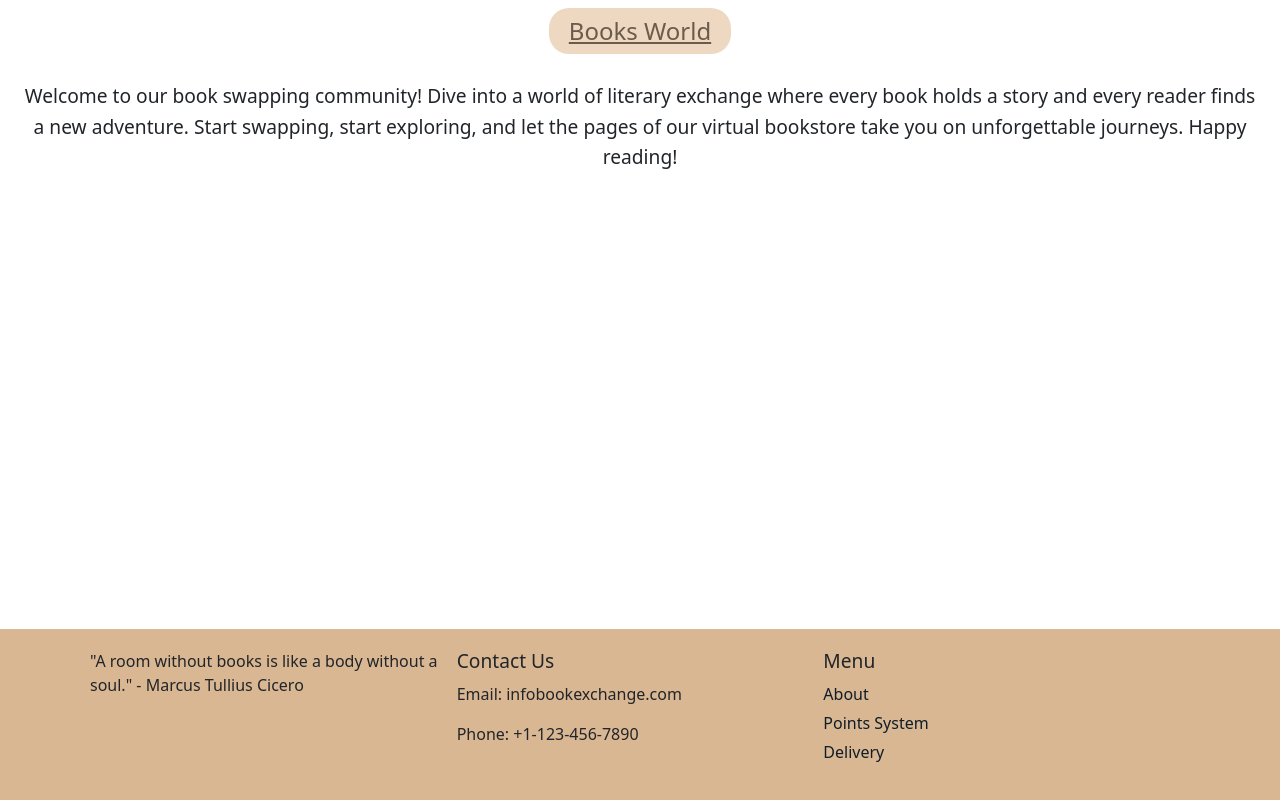
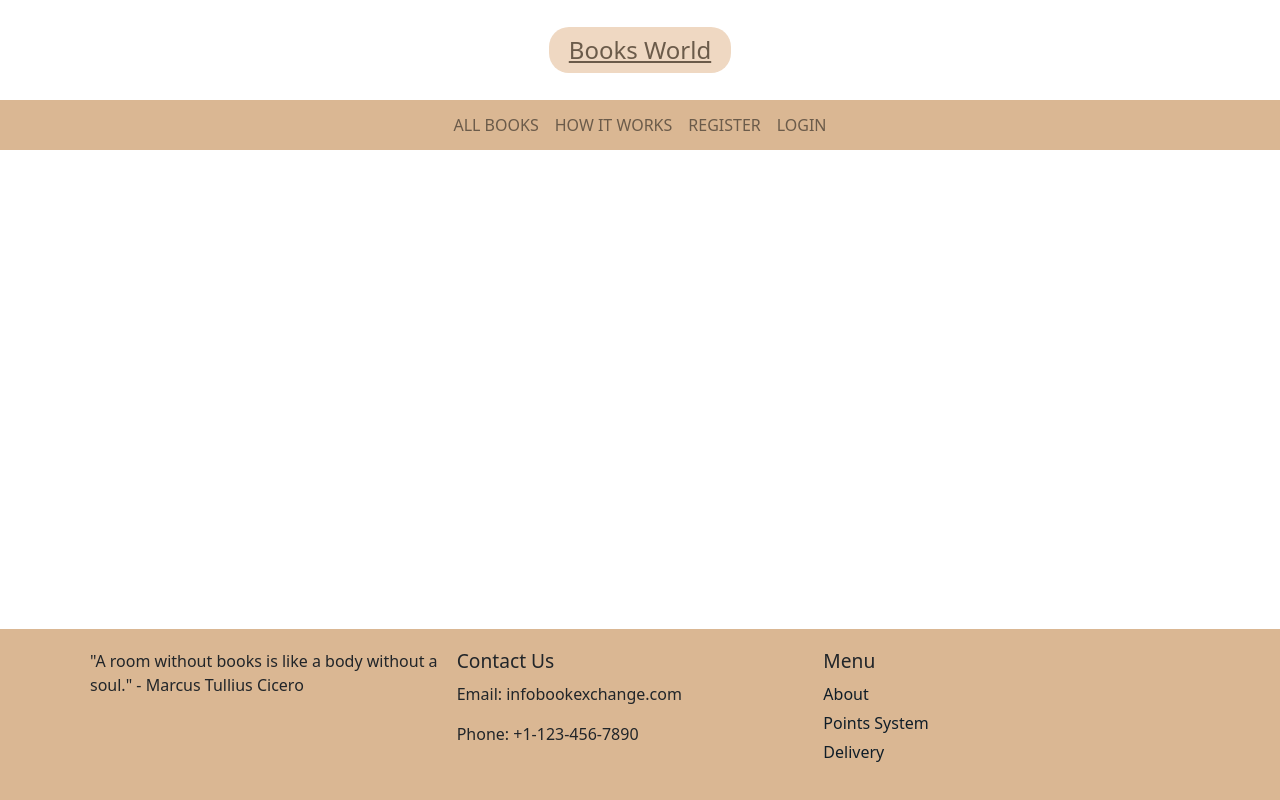
Before and after one commit to dvmitkova/books-world, an Angular app in the folder client/: page /home in a window 1280 px wide. Built offline with nearby package versions, Linux system fonts and the light colour scheme.

Commit message:
Added Navbar Design

```diff
--- a/client/src/app/core/header/header.component.css
+++ b/client/src/app/core/header/header.component.css
@@ -1,3 +1,7 @@
+header {
+  height: 100px;
+}
+
 .site-logo {
   padding: 5px 20px;
   border-radius: 20px;
--- a/client/src/app/core/header/header.component.html
+++ b/client/src/app/core/header/header.component.html
@@ -1,6 +1,6 @@
 <header class=" navbar navbar-expand-lg fixed-top bg-white">
   <div class="container justify-content-center">
-    <a class="site-logo">Books World</a>
+    <a href="#" class="site-logo"> Books World </a>
   </div>
 
 </header>
--- a/client/src/app/core/navbar/navbar.component.css
+++ b/client/src/app/core/navbar/navbar.component.css
@@ -1,69 +1,10 @@
-header {
-    position: relative;
-    background: #dab793;
-    padding: 0;
-    font-weight: 500;
-  }
+nav {
+    margin-top: 100px;
+    height: 50px;
+    background-color: var(--navbar-color);
+}
 
-  a {
-    color: #0f1d28;
-    text-decoration: none;
-  }
-
-  a:hover {
-    background: #94765a;
-    color: white;
-    cursor: pointer;
-  }
-
-  .container {
-    margin: 0 auto;
-    display: flex;
-    justify-content: space-between;
-  }
-
-
-  a.logo {
-    font-weight: 800;
-    padding: 1rem;
-    font-size: 1.2rem;
-  }
-
-  ul {
-    display: flex;
-    list-style-type: none;
-    margin: 0;
-  }
-
-  ul a {
-    padding: 1rem;
-    display: inline-block;
-  }
-
-  a span {
-    background: #0f1d28;
-    color: white;
-    padding: 0.1rem 0.45rem 0.2rem 0.45rem;
-    border-radius: 100rem;
-    font-size: 0.9rem;
-  }
-
-  .merch-container {
-    position: relative;
-  }
-
-  .merch {
-    position: absolute;
-    z-index: 1;
-    background: #ad9db8;
-    display: none;
-  }
-
-  .merch-container:hover .merch {
-    display: block;
-  }
-
-  .merch a {
-    width: 100%;
-    min-width: 8rem;
-  }
+.nav-link {
+    text-transform: uppercase;
+    color: var(--body-text-color)
+}
--- a/client/src/app/core/navbar/navbar.component.html
+++ b/client/src/app/core/navbar/navbar.component.html
@@ -1,4 +1,17 @@
-<header>
+<nav class="navbar navbar-expand-lg fixed-top">
+  <div class="container">
+    <div class="collapse navbar-collapse justify-content-center">
+      <ul class="navbar-nav">
+        <li class="nav-item ml-3"><a href="" class="nav-link">All Books</a></li>
+        <li class="nav-item ml-3"><a href="" class="nav-link">How it works</a></li>
+        <li class="nav-item ml-3"><a href="" class="nav-link">Register</a></li>
+        <li class="nav-item ml-3"><a href="" class="nav-link">Login</a></li>
+      </ul>
+    </div>
+  </div>
+</nav>
+
+<!-- <header>
     <div class="container">
       <a routerLink="/home" class="logo">Books World</a>
       <nav>
@@ -16,3 +29,5 @@
       </nav>
     </div>
   </header>
+
+   -->
--- a/client/src/styles.css
+++ b/client/src/styles.css
@@ -7,6 +7,7 @@
   --secondary-color: #efd8c2;
   --body-text-color: #6b5b4a;
   --header-footer-color: #dab793;
+  --navbar-color: #dab793;
 }
 
 body {
```
